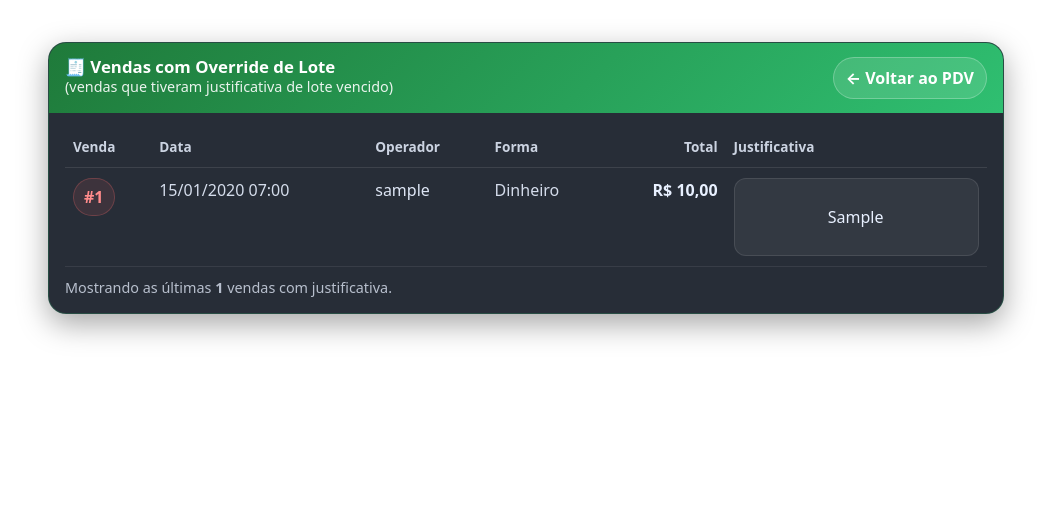
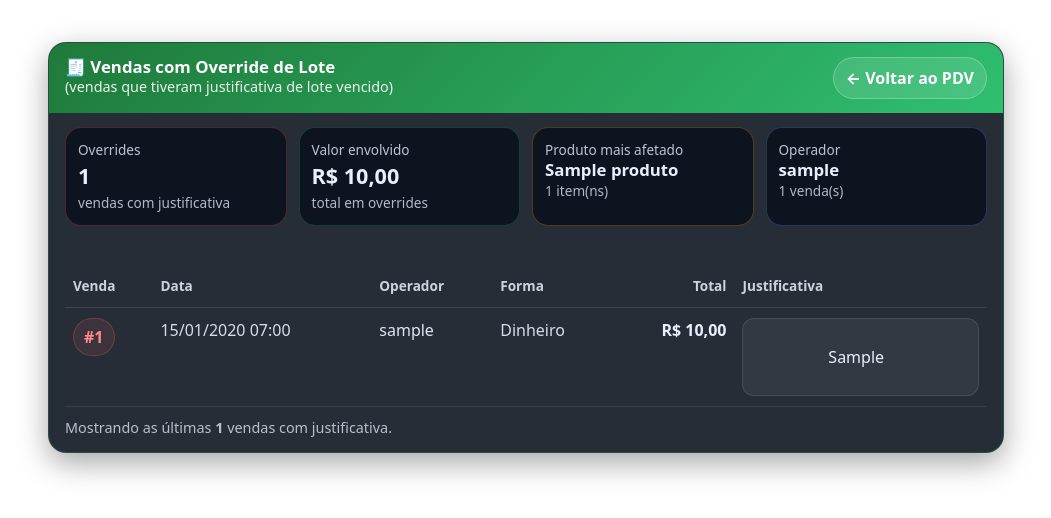
Before and after one commit to SenaJulio/spaco-da-jhusena-backend-django, a Django app: page /pdv/vendas/lote-vencido/ in a window 1280 px wide. Shown: the part 56-574 px from the top of the page, without its empty margins (114-1165 px from the left). Run offline with Django 5.2, Linux system fonts and the light colour scheme; a user stored in the database is signed in; data comes from the database, SQL or seed files in the repository; tables that the repository leaves empty hold one stand-in row (values such as "Sample post"); parts of the project's set-up code (start-up, migrations or seed data) failed here and were passed over.

Commit message:
feat(pdv): resumo de auditoria de overrides de lote com métricas

```diff
--- a/pdv/templates/pdv/vendas_lote_vencido.html
+++ b/pdv/templates/pdv/vendas_lote_vencido.html
@@ -38,6 +38,48 @@
         ← Voltar ao PDV
       </a>
     </div>
+    <!-- ✅ Resumo do topo (Overrides) -->
+    <div style="padding:14px 16px;color:#e8f0ff;">
+      <div style="display:grid; grid-template-columns:repeat(4, minmax(160px, 1fr)); gap:12px; margin-bottom:12px;">
+
+        <div
+          style="background:rgba(10,16,28,.85); border:1px solid rgba(255,99,99,.25); border-radius:16px; padding:12px;">
+          <div style="opacity:.8; font-size:.85rem;">Overrides</div>
+          <div style="font-size:1.35rem; font-weight:900;">{{ override_qtd|default:0 }}</div>
+          <div style="opacity:.75; font-size:.85rem;">vendas com justificativa</div>
+        </div>
+
+        <div
+          style="background:rgba(10,16,28,.85); border:1px solid rgba(47,191,113,.25); border-radius:16px; padding:12px;">
+          <div style="opacity:.8; font-size:.85rem;">Valor envolvido</div>
+          <div style="font-size:1.35rem; font-weight:900;">
+            R$ {{ override_valor|default:0|floatformat:2 }}
+          </div>
+          <div style="opacity:.75; font-size:.85rem;">total em overrides</div>
+        </div>
+
+        <div
+          style="background:rgba(10,16,28,.85); border:1px solid rgba(255,193,7,.25); border-radius:16px; padding:12px;">
+          <div style="opacity:.8; font-size:.85rem;">Produto mais afetado</div>
+          <div style="font-size:1.05rem; font-weight:900; line-height:1.2;">
+            {{ top_produto_nome|default:"-" }}
+          </div>
+          <div style="opacity:.75; font-size:.85rem;">{{ top_produto_qtd|default:0 }} item(ns)</div>
+        </div>
+
+        <div
+          style="background:rgba(10,16,28,.85); border:1px solid rgba(110,168,254,.25); border-radius:16px; padding:12px;">
+          <div style="opacity:.8; font-size:.85rem;">Operador</div>
+          <div style="font-size:1.05rem; font-weight:900; line-height:1.2;">
+            {{ top_operador_nome|default:"-" }}
+          </div>
+          <div style="opacity:.75; font-size:.85rem;">{{ top_operador_qtd|default:0 }} venda(s)</div>
+        </div>
+
+      </div>
+    </div>
+
+    <!-- ✅ Tabela de vendas com override -->
 
     <div style="padding:14px 16px;color:#e8f0ff;">
       {% if vendas %}
@@ -82,7 +124,8 @@
                 {{ v.get_forma_pagamento_display }}
               </td>
 
-                <td style="padding:10px 8px;border-bottom:1px solid rgba(255,255,255,.08);text-align:right;font-weight:800;">
+              <td
+                style="padding:10px 8px;border-bottom:1px solid rgba(255,255,255,.08);text-align:right;font-weight:800;">
                 R$ {{ v.total|floatformat:2 }}
               </td>
 
--- a/pdv/views.py
+++ b/pdv/views.py
@@ -4,13 +4,16 @@ from decimal import Decimal
 from django.apps import apps
 from django.contrib.auth.decorators import login_required
 from django.db import transaction
-from django.db.models import Sum, Case, When, F, DecimalField
+from django.db.models import Sum, Case, When, F, DecimalField, Count
 from django.http import JsonResponse
 from django.shortcuts import render
 from django.utils import timezone
 from django.views.decorators.http import require_POST
 
+from django.db.models.functions import Coalesce
 from functools import wraps
+
+from urllib3 import request
 from core.models import Perfil
 from .models import Venda, VendaItem
 import traceback
@@ -99,7 +102,6 @@ def pdv_home(request):
             "overrides_count": overrides_count,
         },
     )
-
 
 
 
@@ -613,15 +615,64 @@ def vendas_com_lote_vencido(request):
     perfil = request.user.perfil
     empresa = perfil.empresa
 
-    vendas = (
-        Venda.objects
-        .filter(empresa=empresa)
-        .exclude(justificativa_lote="")
-        .order_by("-criado_em")[:50]
+    base_qs = (
+            Venda.objects
+            .filter(empresa=empresa)
+            .filter(justificativa_lote__isnull=False)
+            .exclude(justificativa_lote__exact="")
+            .select_related("operador")
+        )
+
+        # lista (só para a tabela)
+    vendas = base_qs.order_by("-criado_em")[:50]
+
+
+    override_qtd = base_qs.count()
+
+    override_valor = base_qs.aggregate(
+        s=Coalesce(Sum("total"), Decimal("0.00"))
+    )["s"]
+
+    top_operador = (
+        base_qs.values("operador__username")
+        .annotate(qtd=Count("id"))
+        .order_by("-qtd")
+        .first()
     )
+    top_operador_nome = (top_operador or {}).get("operador__username") or "-"
+    top_operador_qtd = (top_operador or {}).get("qtd") or 0
+
+    # Produto mais afetado (pode ajustar o related_name depois)
+    top_produto_nome = "-"
+    top_produto_qtd = 0
+
+    VendaItem = apps.get_model("pdv", "VendaItem")
+
+    vendas_ids = base_qs.values_list("id", flat=True)
+
+    top_produto = (
+        VendaItem.objects
+        .filter(vendas_id__in=vendas_ids)
+        .values("produto__nome")
+        .annotate(qtd=Count("id"))
+        .order_by("-qtd")
+        .first()
+    )
+
+    top_produto_nome = (top_produto or {}).get("produto__nome") or "-"
+    top_produto_qtd = (top_produto or {}).get("qtd") or 0
+
 
     return render(
         request,
         "pdv/vendas_lote_vencido.html",
-        {"vendas": vendas},
+        {
+            "vendas": vendas,
+            "override_qtd": override_qtd,
+            "override_valor": override_valor,
+            "top_operador_nome": top_operador_nome,
+            "top_operador_qtd": top_operador_qtd,
+            "top_produto_nome": top_produto_nome,
+            "top_produto_qtd": top_produto_qtd,
+        },
     )
```
Also changed, not shown: CHECKPOINT.md (added, +22 -0 lines), pdv/static/pdv/pdv.js (+88 -4 lines), pdv/templates/pdv/pdv.html (+14 -1 lines). Lines whose indentation alone changed are shown as unchanged.
